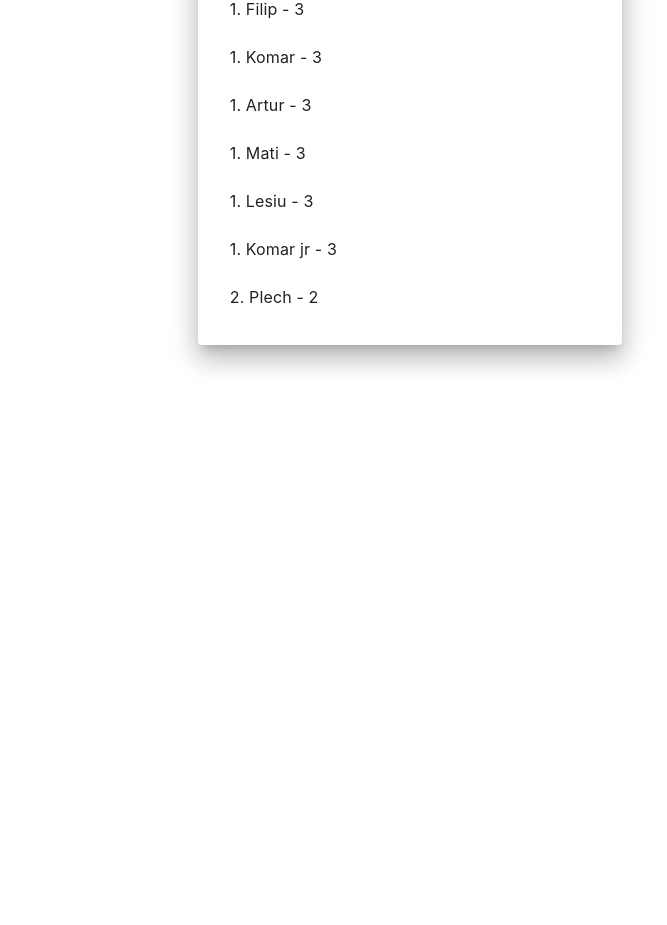
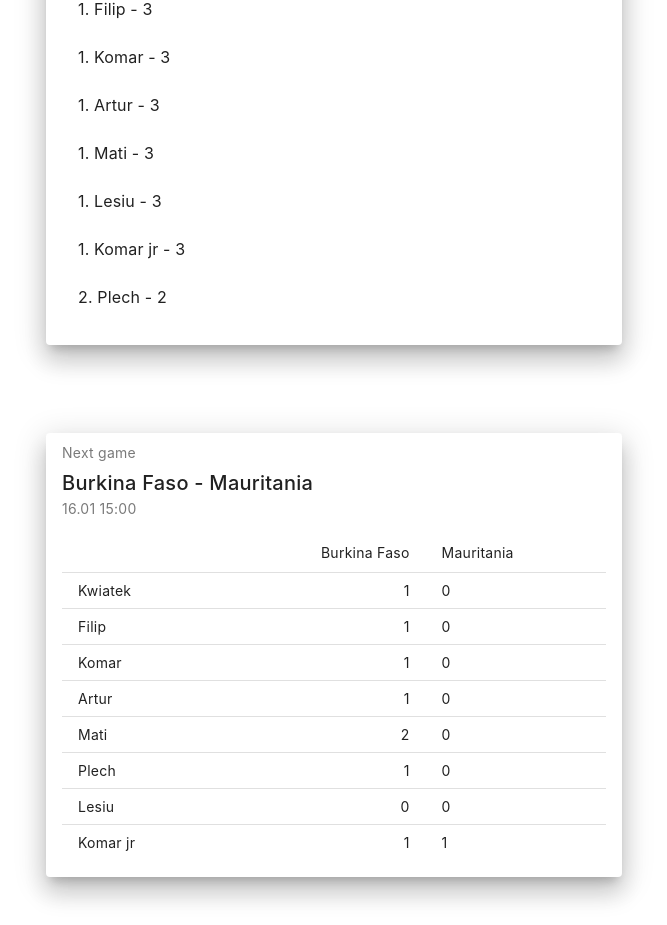
Before and after one commit to arturkristof/afcon2023, a Vue app: page / in a window 1280 px wide. Shown: the part 859-1784 px from the top of the page, without its empty margins (2-669 px from the left). Before the commit the page ends 1252 px from the top, so only its background shows below. Built offline with nearby package versions, Linux system fonts and the light colour scheme.

Commit message:
Added next game widget

```diff
--- a/package.json
+++ b/package.json
@@ -14,6 +14,7 @@
   },
   "dependencies": {
     "@mdi/font": "^7.4.47",
+    "moment": "^2.30.1",
     "pinia": "^2.1.7",
     "vue": "^3.3.11",
     "vue-router": "^4.2.5",
--- a/src/components/LeaderBoard.vue
+++ b/src/components/LeaderBoard.vue
@@ -7,15 +7,19 @@
 }>()
 
 const rankedItems = computed(() => {
-  let rawResults = [ ...props.results ]
   let lastVal = -1
   let lastRank = 0
-  rawResults.forEach(entry => {
+  let rawResults = []
+
+  props.results.forEach(entry => {
     if (entry.points != lastVal) {
       lastVal = entry.points
       lastRank += 1
     }
-    entry['rank'] = lastRank
+    rawResults.push({
+      ...entry,
+      rank: lastRank
+    })
   })
   return rawResults
 })
--- /dev/null
+++ b/src/components/TheNextGame.vue
@@ -0,0 +1,53 @@
+<script setup lang="ts">
+import { computed } from 'vue'
+import moment from 'moment'
+
+const props = defineProps<{
+  games: Object[],
+}>()
+
+const nextGames = computed(() => props.games.filter(game => {
+  let gameDate = moment(game.Date)
+  let now = moment()
+  return gameDate.add(2, 'hours') > now
+}))
+const nextGame = computed(() => nextGames.value[0])
+const names = ['Kwiatek', 'Filip', 'Komar', 'Artur', 'Mati', 'Plech', 'Lesiu', 'Komar jr']
+const items = computed(() => {
+  let res = []
+  names.forEach(name => {
+    res.push({
+      name,
+      home: nextGame.value[`${name} Home`],
+      away: nextGame.value[`${name} Away`],
+    })
+  })
+  return res
+})
+const headers = computed(() => [
+  {title: '', value: 'name'},
+  {title: nextGame.value['Home Team'], value: 'home', align: 'end'},
+  {title: nextGame.value['Away Team'], value: 'away'},
+])
+</script>
+<template>
+  <v-card class="mx-auto my-8" elevation="16">
+    <v-card-item>
+      <v-card-subtitle>
+        {{ 'Next game \n' }}
+      </v-card-subtitle>
+      <v-card-title>
+        {{ `${nextGame['Home Team']} - ${nextGame['Away Team']}` }}
+      </v-card-title>
+      <v-card-subtitle>
+        {{ moment(nextGame['Date']).format('DD.MM HH:mm') }}
+      </v-card-subtitle>
+    </v-card-item>
+
+    <v-card-text>
+      <v-data-table :items="items" :headers="headers" density="compact">
+        <template #bottom></template>
+      </v-data-table>
+    </v-card-text>
+  </v-card>
+</template>
--- a/src/views/ResultsView.vue
+++ b/src/views/ResultsView.vue
@@ -2,6 +2,7 @@
 import { ref } from 'vue'
 import db from "../db.json"
 import LeaderBoard from "../components/LeaderBoard.vue"
+import TheNextGame from "../components/TheNextGame.vue"
 
 let afconDb = ref(db)
 let pageTitle = ref("Wyniki")
@@ -21,6 +22,9 @@
       <v-col cols="12">
         <leader-board :results="afconDb['pizda_streaks']" :title="'Pizda streak'" :subtitle="'Najdłuższy streak 0 punktów'"></leader-board>
       </v-col>
+      <v-col cols="12">
+        <the-next-game :games="afconDb['games']"></the-next-game>
+      </v-col>
     </v-row>
   </v-container>
 </template>
```
Also changed, not shown: 1 other file (tests, documents, lock files or other folders).
